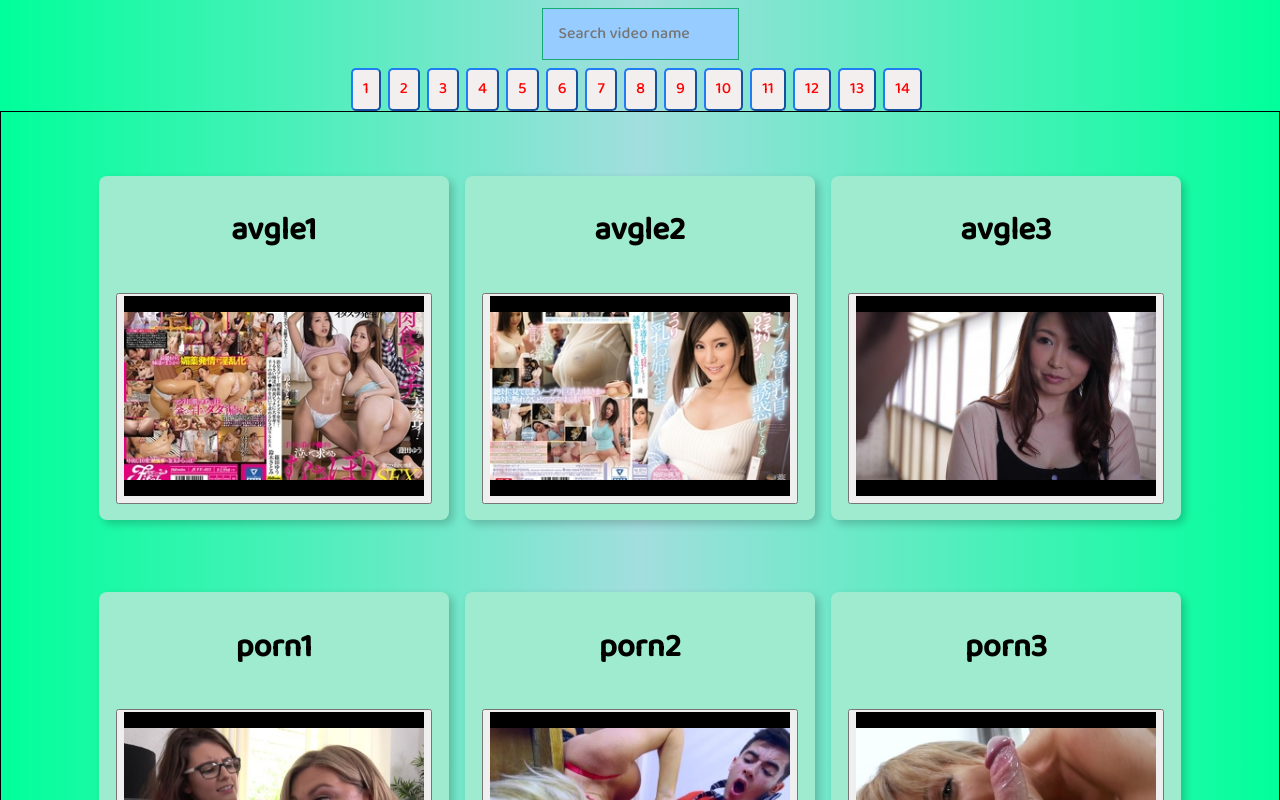
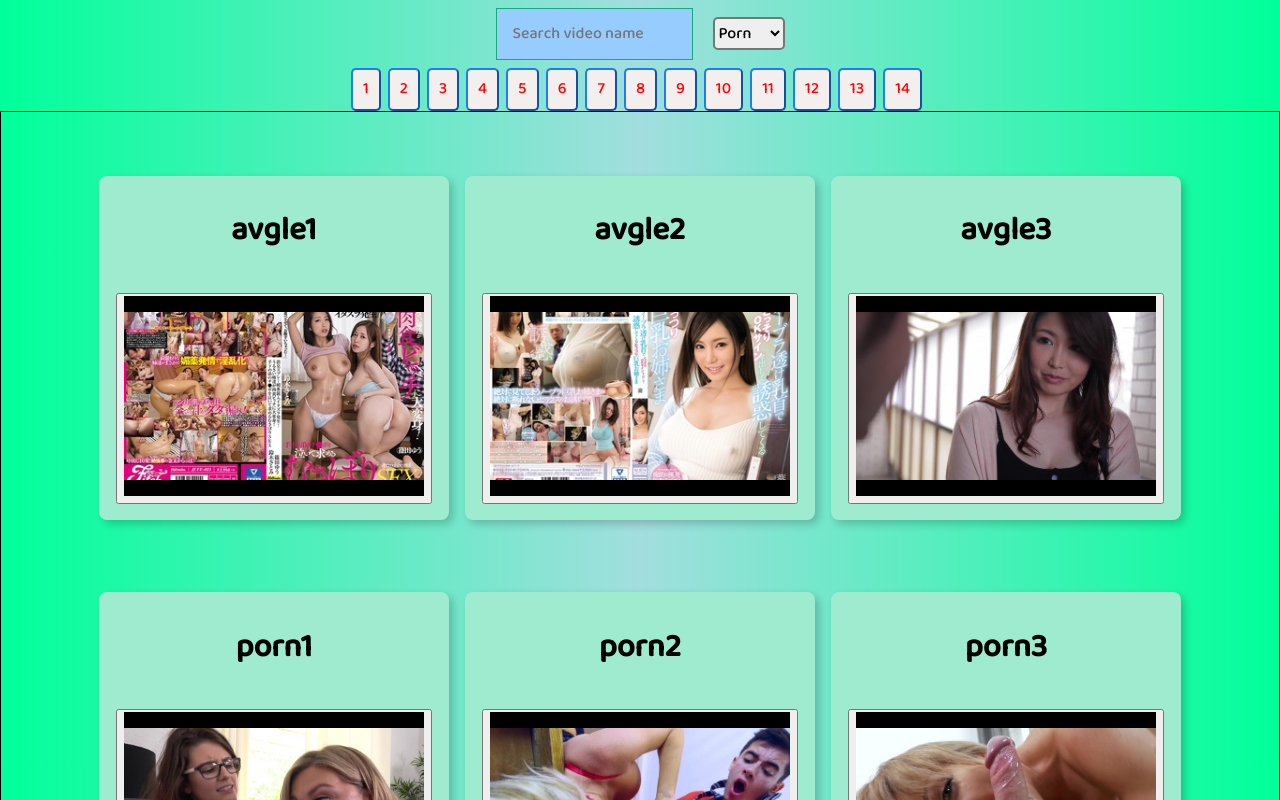
Before and after one commit to oppabgnamdz/myav, a React (Create React App) app: page / in a window 1280 px wide. Shown: the top 800 px of the page. Built offline with nearby package versions, Linux system fonts and the light colour scheme.

Commit message:
have select

```diff
--- a/src/App.js
+++ b/src/App.js
@@ -132,9 +132,17 @@ export default class App extends Component {
           <div className='tc '>
             <div className='pa2'>
               <input
+                style={{ marginRight: '20px' }}
                 placeholder="Search video name"
                 className='pa3 ba b--green bg-light-blue'
                 onChange={this.do} />
+              <select style={{ borderRadius: '5px', borderWidth: '2px' }} onChange={this.do}>
+                <option value="porn">Porn</option>
+                <option value="avgle">Avgle</option>
+                <option value="javcl">Javcl</option>
+                <option value="javsub">Javsub</option>
+                <option value="fake">Fake</option>
+              </select>
             </div>
             <div className='page'>
               {this.button()}
@@ -165,11 +173,13 @@ export default class App extends Component {
               placeholder="Search video name"
               className='pa3 ba b--green bg-light-blue'
               onChange={this.do} />
+
+
           </div>
           <Scroll >
             <div className='mt4'>
               <div className="btn" style={{ marginBottom: '20px' }}>
-                <button  className="br3 pa1 bg-light-green mh5 back" style={{ display: 'block' }} onClick={this.click2}>
+                <button className="br3 pa1 bg-light-green mh5 back" style={{ display: 'block' }} onClick={this.click2}>
                   Back
                 </button>
               </div>
```
